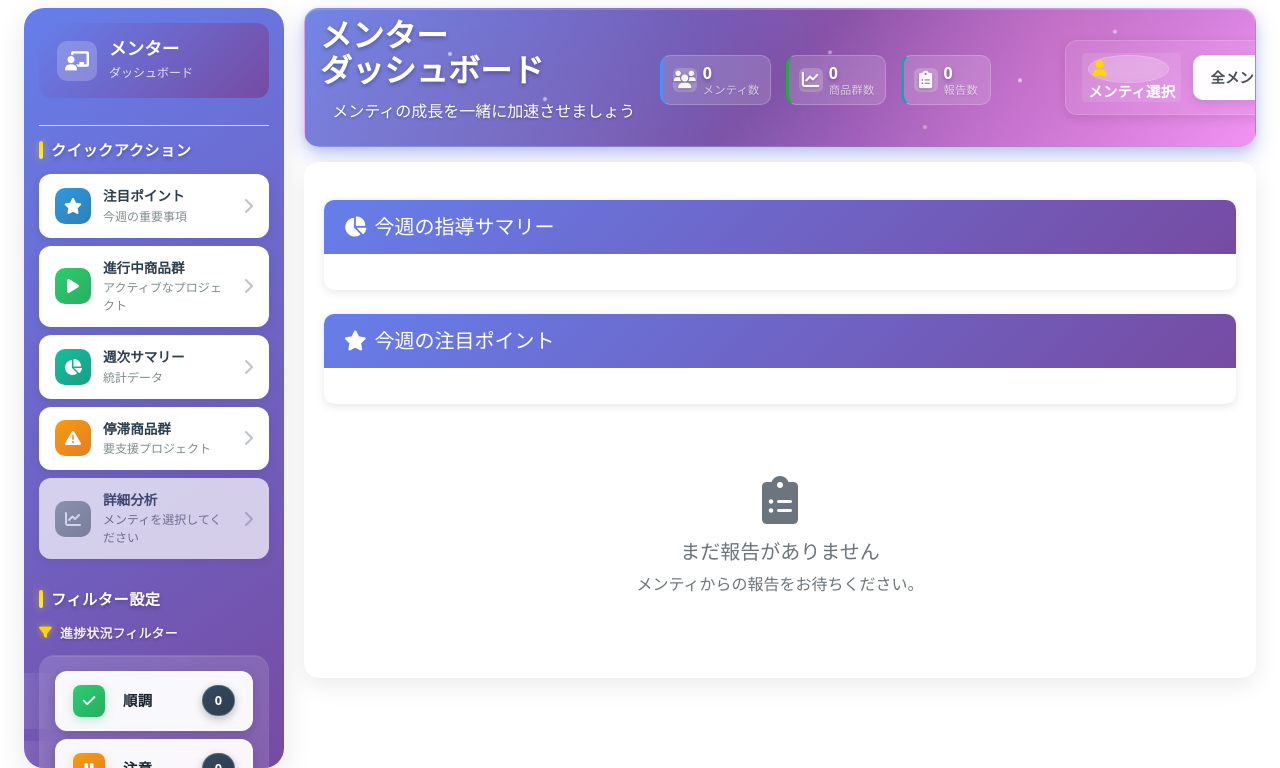
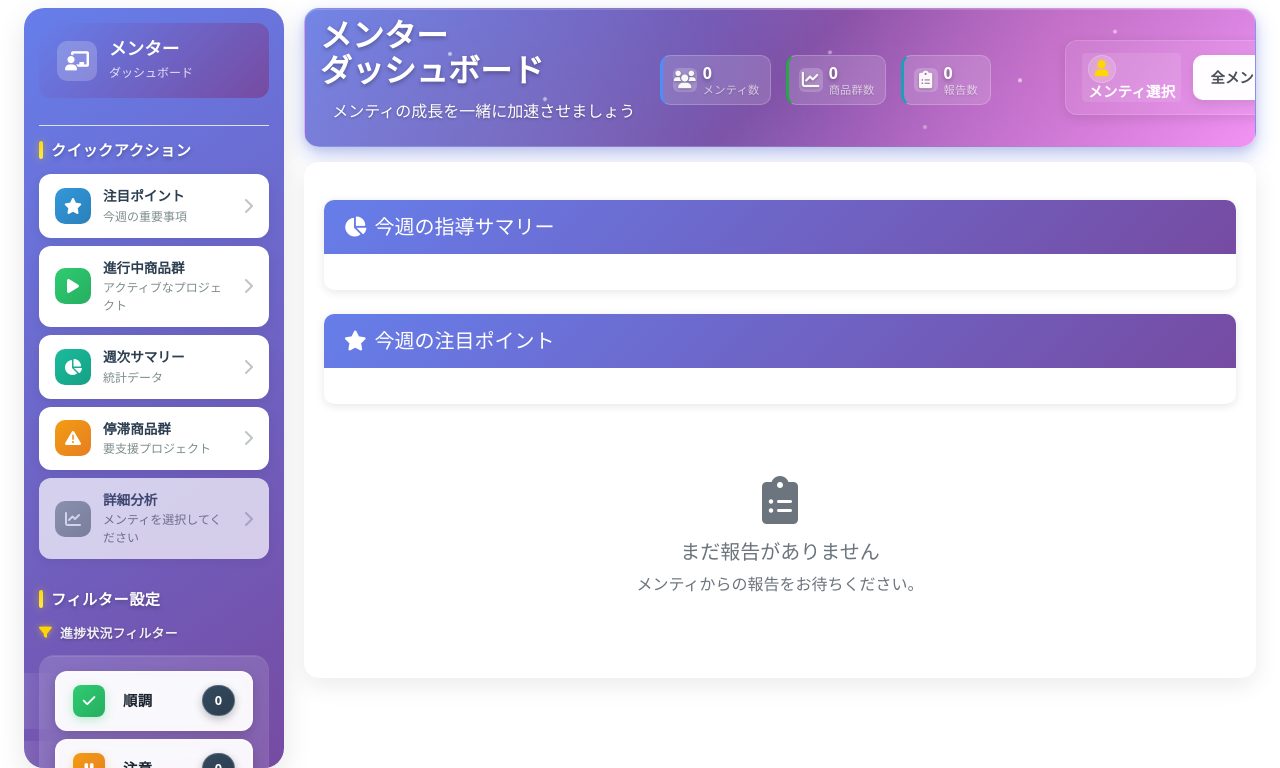
Before and after one commit to k-mizu17009/MentorTrack, a Python web app: template templates/mentor_dashboard.html in a window 1280 px wide. Shown: the part 56-824 px from the top of the page. Run offline with Jinja, Linux system fonts and the light colour scheme; the template is opened without the code that fills it, so the values that code supplies are empty.

Commit message:
UI改善・バグ修正・多機能追加・プレビュー機能強化
- 画像上テキストに白文字+黒アウトラインを適用し視認性向上
- 印刷機能をプレビュー経由に統合
- 商品群名変更時のWeeklyReport参照切れ問題を解決
- メンターダッシュボードに多機能ボタン追加（曼荼羅チャート・SWOT分析）
- アイコン位置ずれ修正
- プレビュー画面をダッシュボードと完全一致するよう改善
- 画像表示をcontainモードで統一し、トリミング問題を解決

```diff
--- a/templates/mentor_dashboard.html
+++ b/templates/mentor_dashboard.html
@@ -834,6 +834,7 @@
     text-shadow: 0 2px 4px rgba(0, 0, 0, 0.4);
     letter-spacing: 0.3px;
     white-space: nowrap;
+    gap: 2px;
 }
 
 .filter-label .label-text {
@@ -848,6 +849,12 @@
     border-radius: 50%;
     backdrop-filter: blur(10px);
     border: 1px solid rgba(255, 255, 255, 0.2);
+    display: flex;
+    align-items: center;
+    justify-content: center;
+    width: 28px;
+    height: 28px;
+    flex-shrink: 0;
 }
 
 .label-icon i {
@@ -2898,13 +2905,50 @@ function simplePreview() {
         // プレビュー用のシンプルなHTML
         const previewHTML = '<!DOCTYPE html><html><head><meta charset="UTF-8"><title>印刷プレビュー</title>' +
             '<link href="https://cdn.jsdelivr.net/npm/bootstrap@5.3.0/dist/css/bootstrap.min.css" rel="stylesheet">' +
-            '<style>body{font-family:Arial,sans-serif;margin:20px;background:#f5f5f5;}' +
+            '<style>' +
+            /* 基本スタイル */
+            'body{font-family:Arial,sans-serif;margin:20px;background:#f5f5f5;}' +
             '.preview-container{max-width:210mm;margin:0 auto;background:white;padding:1cm;box-shadow:0 0 20px rgba(0,0,0,0.1);}' +
             '.print-header{display:block!important;text-align:center;margin-bottom:20px;padding-bottom:10px;border-bottom:2px solid #000;}' +
             '.btn{margin:5px;}' +
-            /* 画像上テキストのアウトライン（プレビュー専用） */
+            /* ダッシュボードと同じカードスタイル */
+            '.card{border:none;box-shadow:0 2px 10px rgba(0,0,0,0.1);border-radius:10px;}' +
+            '.card-header{background:linear-gradient(135deg,#667eea 0%,#764ba2 100%);color:white;border-radius:10px 10px 0 0!important;padding:1rem;}' +
+            '.card-body{padding:1.5rem;}' +
+            '.text-primary{color:#007bff!important;}' +
+            '.text-white-50{color:rgba(255,255,255,0.5)!important;}' +
+            '.mb-3{margin-bottom:1rem!important;}' +
+            '.mb-4{margin-bottom:1.5rem!important;}' +
+            '.d-flex{display:flex!important;}' +
+            '.justify-content-between{justify-content:space-between!important;}' +
+            '.align-items-center{align-items:center!important;}' +
+            '.gap-2{gap:0.5rem!important;}' +
+            /* 画像上テキストのアウトライン（プレビュー・印刷共通） */
             '.image-overlay, .image-overlay small, .image-overlay-title, .image-count-badge, .modern-product-card .card-body *, .product-card-header *, .product-card-body *, .product-info p, .product-name {color:#fff !important;text-shadow:-1px -1px 0 #000, 1px -1px 0 #000, -1px 1px 0 #000, 1px 1px 0 #000, 0 -1px 0 #000, 0 1px 0 #000, -1px 0 0 #000, 1px 0 0 #000;}' +
-            '@media print{@page{size:A4;margin:1cm;}body{background:white;}.preview-toolbar{display:none!important;}.btn{display:none!important;}}' +
+            /* 商品カードのスタイル維持 */
+            '.modern-product-card{background:white;background-size:contain;background-position:center;background-repeat:no-repeat;min-height:200px;position:relative;overflow:hidden;border-radius:15px;margin-bottom:1rem;box-shadow:0 6px 20px rgba(0,0,0,0.08);border:none;transition:all 0.4s cubic-bezier(0.4,0,0.2,1);z-index:1;}' +
+            '.modern-product-card::before{content:"";position:absolute;top:0;left:0;right:0;bottom:0;background:rgba(0,0,0,0.5);z-index:1;transition:background 0.3s ease;}' +
+            '.modern-product-card .card-body{position:relative;z-index:2;color:white;padding:18px 20px;}' +
+            '.modern-product-card .card-title{color:white!important;font-weight:800;font-size:1.1rem;}' +
+            '.modern-product-card .card-text{color:white!important;font-weight:500;}' +
+            '.modern-product-card .text-muted{color:rgba(255,255,255,0.95)!important;font-weight:500;}' +
+            '.modern-product-card .badge{text-shadow:none;box-shadow:0 3px 6px rgba(0,0,0,0.4);font-weight:600;font-size:0.8rem;padding:0.5em 0.75em;}' +
+            '.progress{height:8px!important;background-color:#e9ecef;border-radius:4px;overflow:hidden;}' +
+            '.progress-bar{background-color:#007bff;transition:width 0.6s ease;}' +
+            '.col-md-6{width:50%;float:left;padding:0 0.75rem;}' +
+            '.col-lg-4{width:33.333333%;float:left;padding:0 0.75rem;}' +
+            '.row{display:flex;flex-wrap:wrap;margin:0 -0.75rem;}' +
+            '.row::after{content:"";display:table;clear:both;}' +
+            /* 印刷専用CSS */
+            '@media print{' +
+                '@page{size:A4;margin:1cm;}' +
+                'body{background:white!important;margin:0!important;}' +
+                '.preview-toolbar{display:none!important;}' +
+                '.btn{display:none!important;}' +
+                '.preview-container{max-width:none!important;margin:0!important;padding:0!important;box-shadow:none!important;background:white!important;}' +
+                '.modern-product-card{page-break-inside:avoid;break-inside:avoid;}' +
+                '.card{page-break-inside:avoid;break-inside:avoid;}' +
+            '}' +
             '</style></head><body>' +
             '<div class="preview-toolbar" style="text-align:center;margin-bottom:20px;">' +
             '<button class="btn btn-success" onclick="window.print()">印刷実行</button>' +
```
